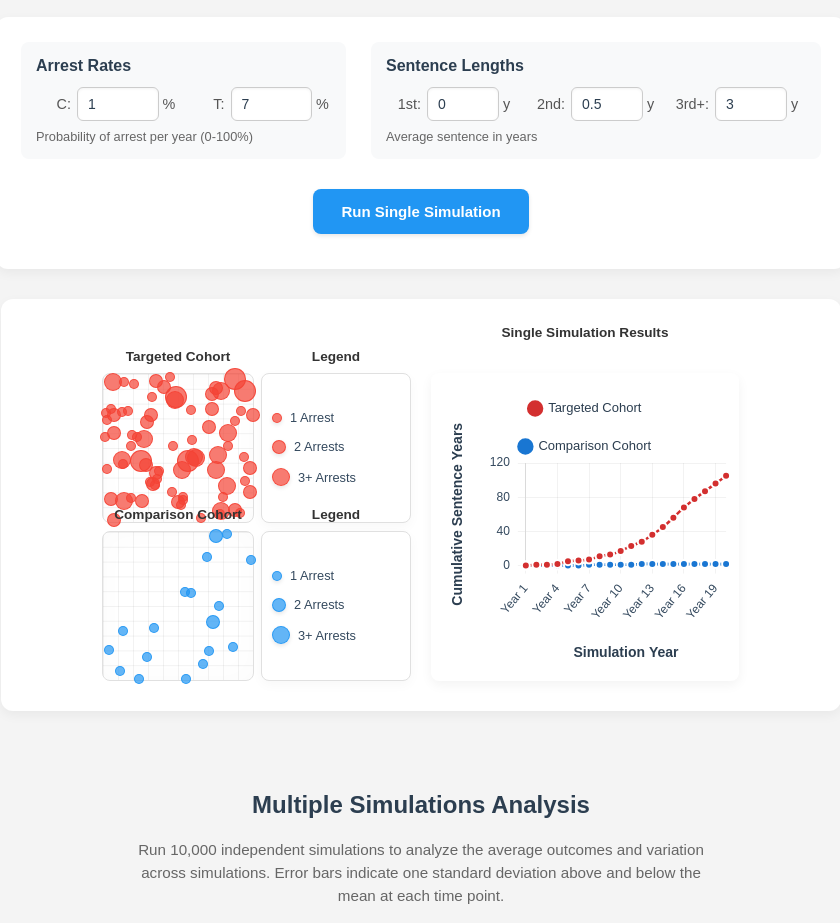
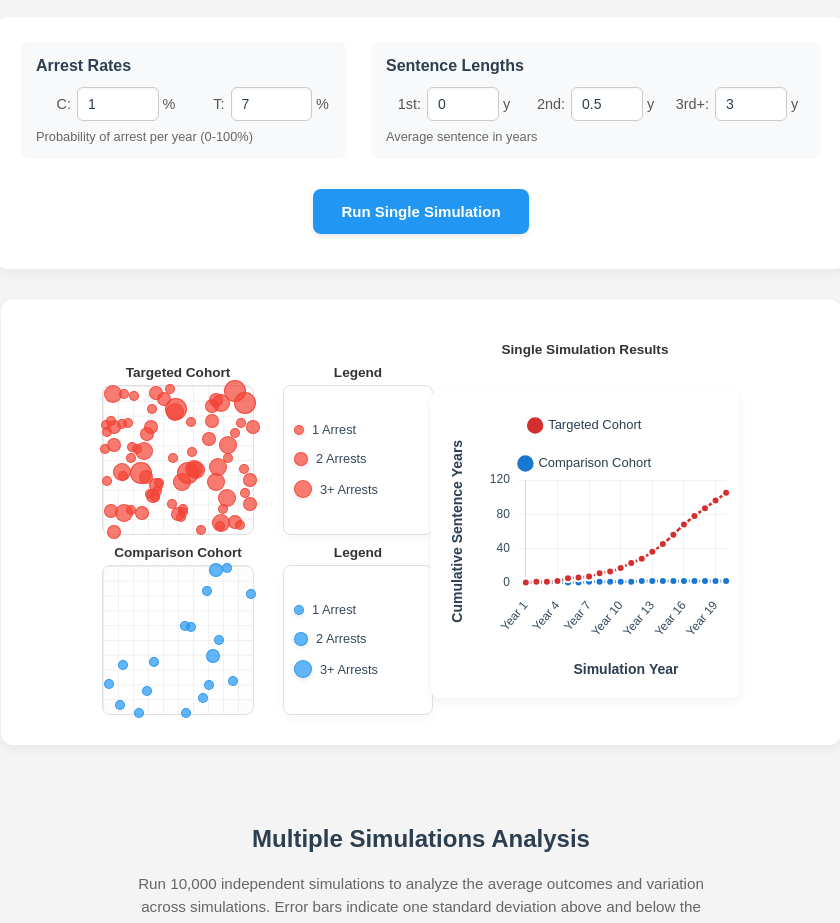
Before and after one commit to donaldbraman/prosecutors-paradox, a website: page index.html in a window 1280 px wide. Shown: the part 136-1059 px from the top of the page, without its empty margins (219-1059 px from the left). Drawn offline with nearby package versions, Linux system fonts and the light colour scheme.

Commit message:
Improve vertical spacing between cohort visualizations to prevent title overlap

```diff
--- a/styles.css
+++ b/styles.css
@@ -213,9 +213,9 @@ h1 {
     display: grid;
     grid-template-columns: repeat(2, 150px);
     grid-template-rows: repeat(2, 150px);
-    gap: 8px;
+    gap: 30px;
     width: 308px;
-    padding-top: 24px;
+    padding-top: 36px;
 }
 
 .grid-box {
@@ -231,7 +231,7 @@ h1 {
     color: #333;
     font-size: 0.85em;
     position: absolute;
-    top: -24px;
+    top: -20px;
     width: 100%;
     white-space: nowrap;
 }
@@ -299,7 +299,7 @@ h1 {
     color: #2c3e50;
     font-size: 0.85em;
     position: absolute;
-    top: -24px;
+    top: -20px;
     width: 100%;
     left: 0;
     white-space: nowrap;
```
